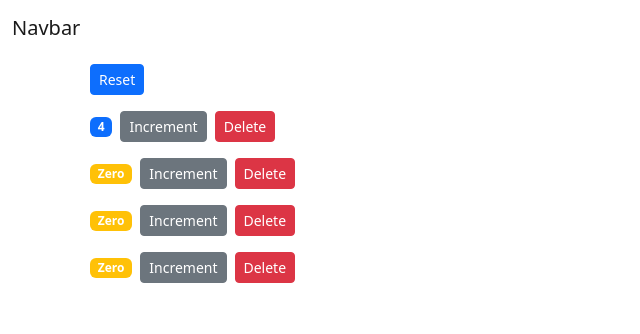
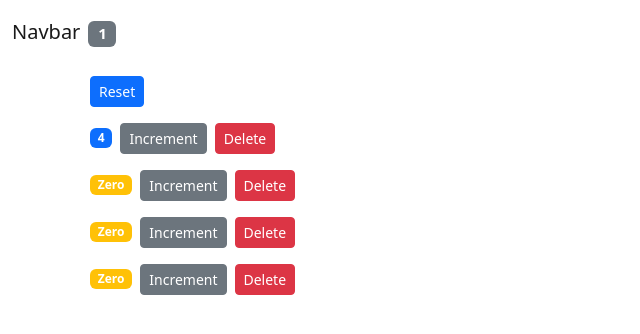
Before and after one commit to Owen150/reactapp, a React (Create React App) app: page / in a window 1280 px wide. Shown: the top 334 px of the page, without its empty margins (0-640 px from the left). Built offline with nearby package versions, Linux system fonts and the light colour scheme.

Commit message:
Lifting the State Up - II

```diff
--- a/src/App.js
+++ b/src/App.js
@@ -37,7 +37,9 @@
   render(){
     return (
       <React.Fragment>
-        <Navbar />
+        <Navbar
+          totalCounters={this.state.counters.filter(c => c.value > 0).length}
+        />
         <main className='container'>
           <Counters
             counters = {this.state.counters}
--- a/src/components/navbar.jsx
+++ b/src/components/navbar.jsx
@@ -5,7 +5,12 @@
         return (
             <nav className="navbar bg-body-tertiary">
                 <div className ="container-fluid">
-                    <a className ="navbar-brand" href="#">Navbar</a>
+                    <a className="navbar-brand" href="#">
+                        Navbar
+                        <span className='badge bg-secondary m-2'>
+                            {this.props.totalCounters}
+                        </span>
+                    </a>
                 </div>
             </nav>);
     }
```
